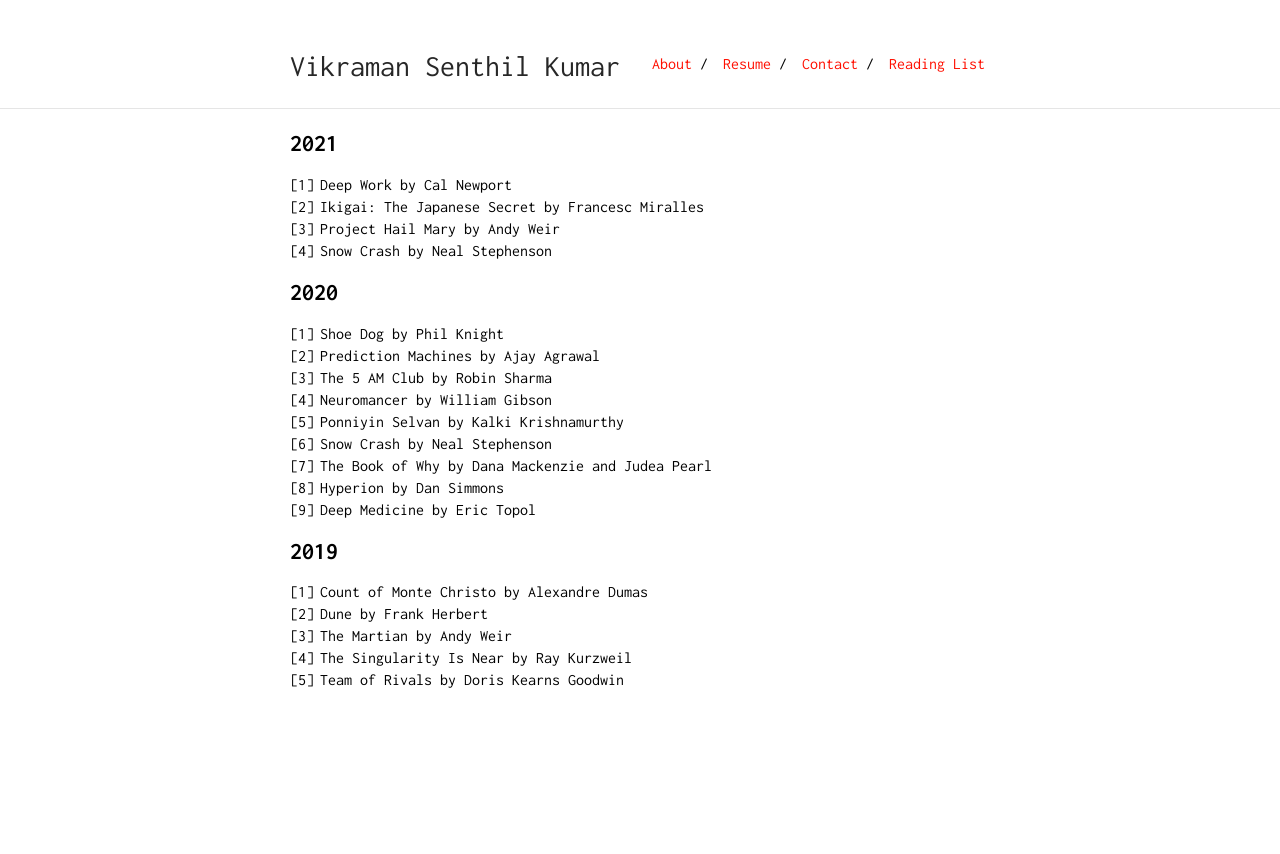
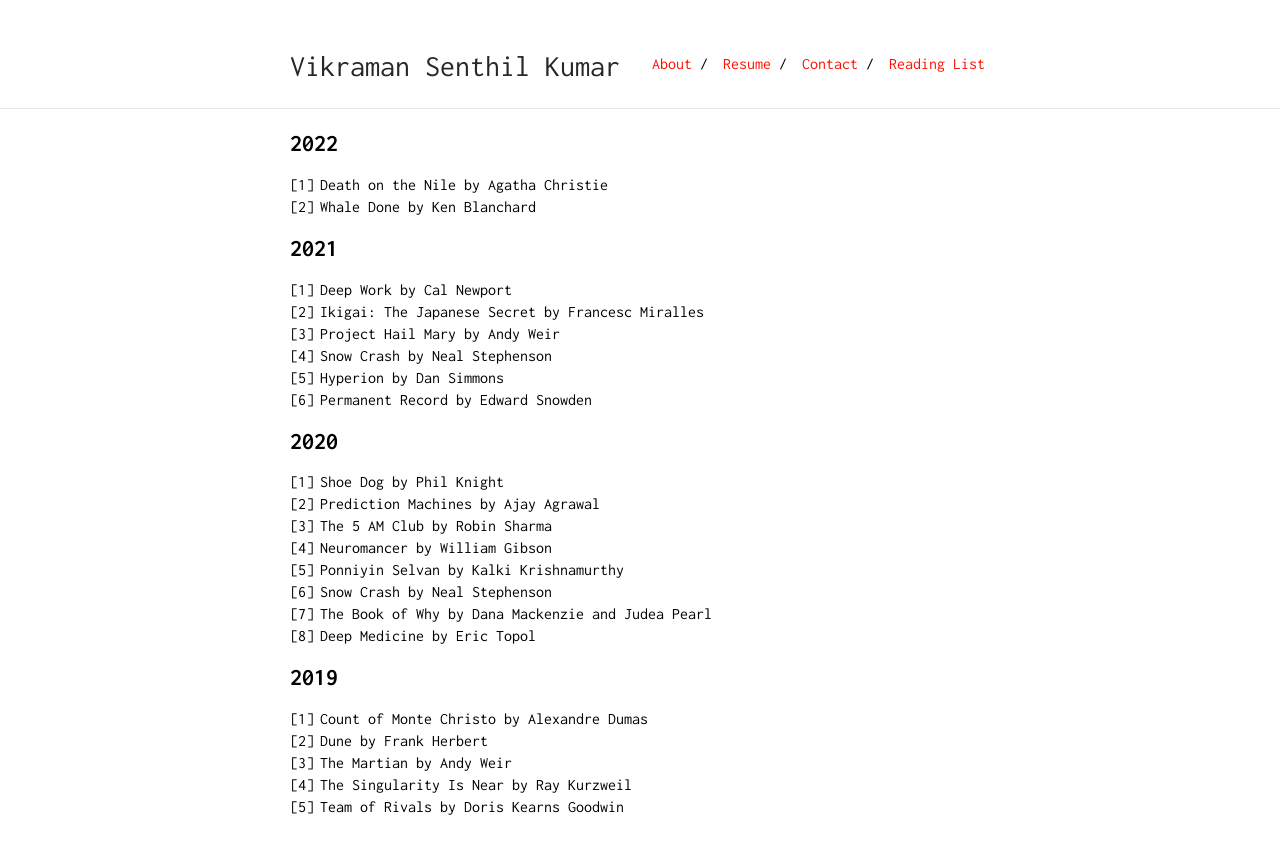
Before and after one commit to Vikramansen/vikramansen.github.io, a Jekyll site: the page built from books.md, in a window 1280 px wide. Shown: the top 854 px of the page. Built offline with Jekyll 4.4.1, drawn with Linux system fonts in a browser that asks for light colours; our own code applies the rules of GitHub Pages for plain Markdown files.

Commit message:
Update books.md

```diff
--- a/books.md
+++ b/books.md
@@ -1,12 +1,19 @@
 ---
 layout: default
 ---
+## 2022
+
+1. Death on the Nile by Agatha Christie
+2. Whale Done by Ken Blanchard
 
 ## 2021
+
 1. Deep Work by Cal Newport
 2. Ikigai: The Japanese Secret by Francesc Miralles
 3. Project Hail Mary by Andy Weir
 4. Snow Crash by Neal Stephenson
+5. Hyperion by Dan Simmons
+6. Permanent Record by Edward Snowden
 
 ## 2020
 
```
Also changed, not shown: other parts of books.md (+1 -2 lines).
